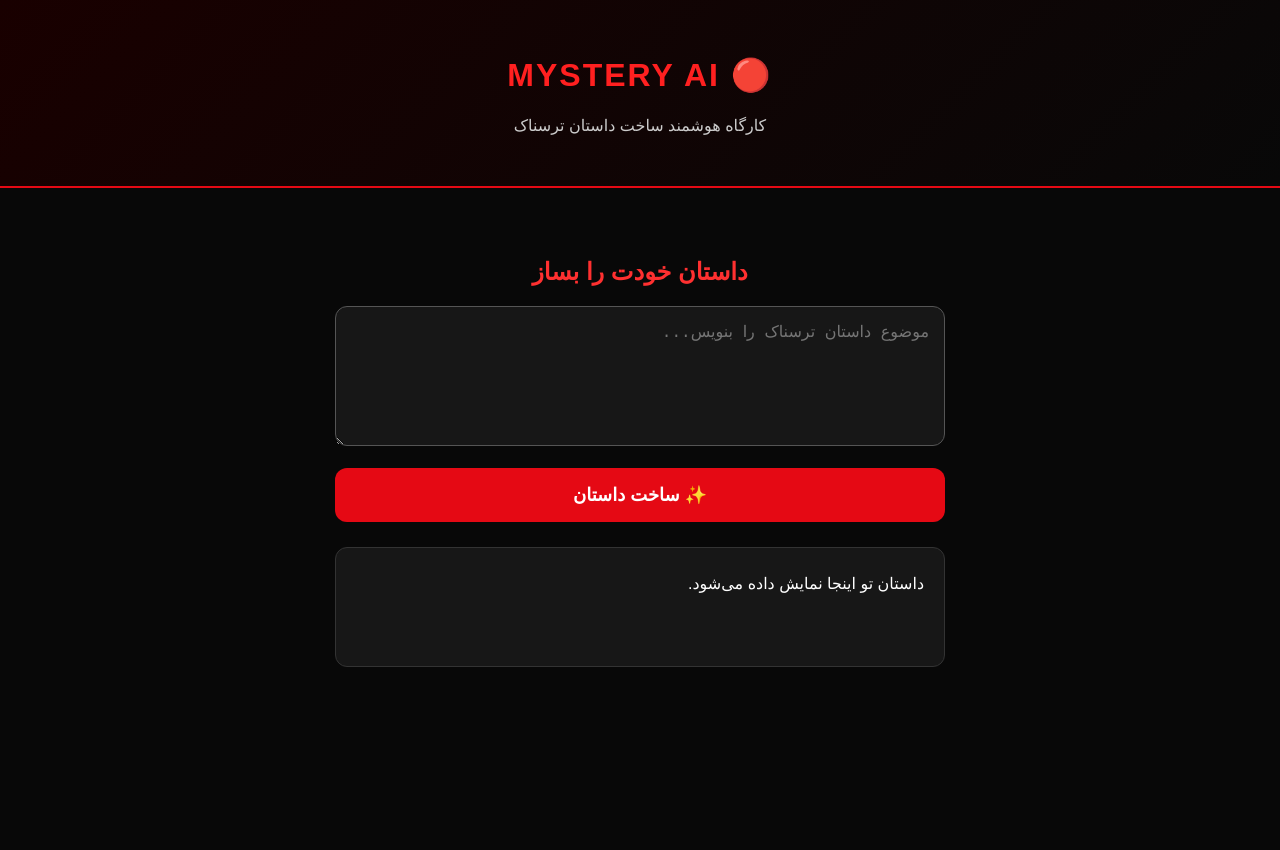
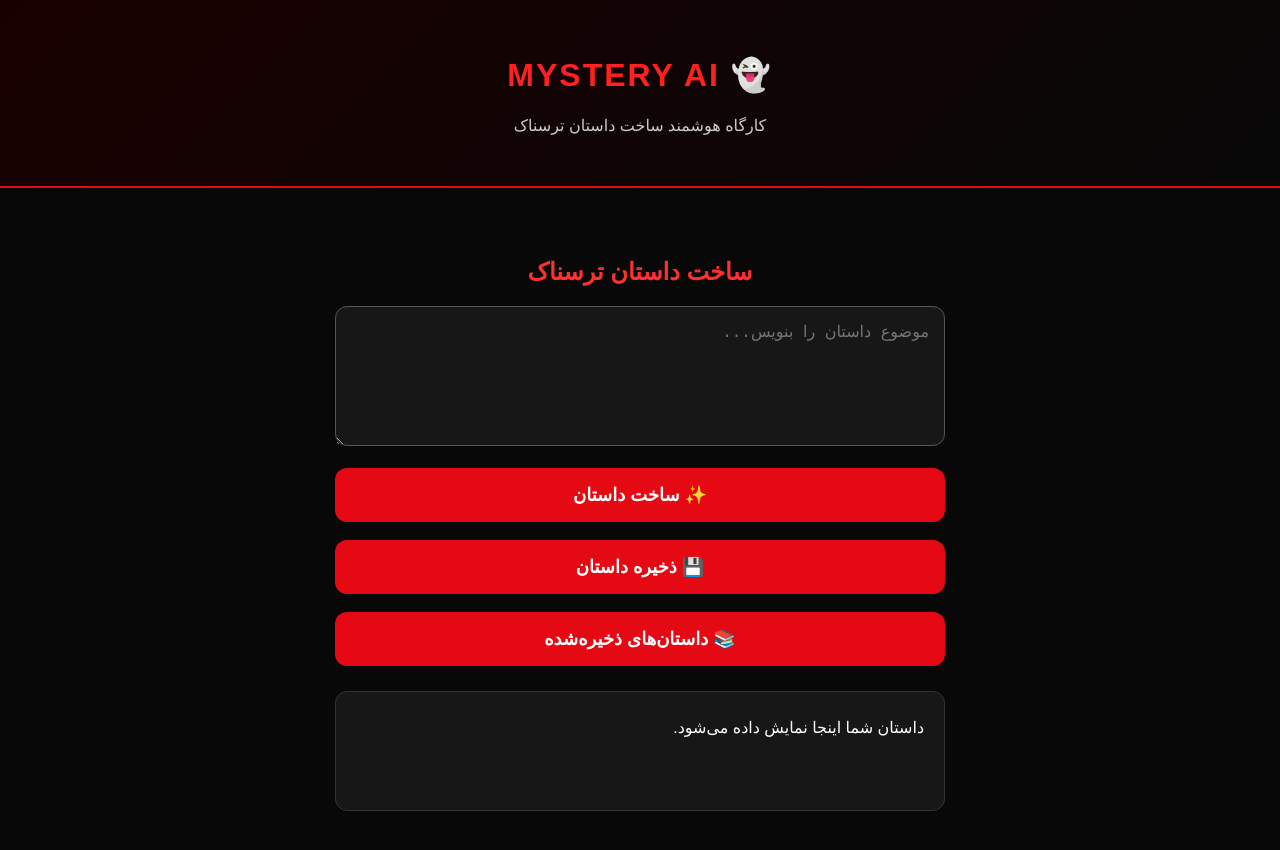
Before and after one commit to raminrahimi6060-ship-it/MysteryAI, a plain HTML site: page index.html in a window 1280 px wide. Before the commit the page ends 800 px from the top, so only its background shows below. Drawn offline with Linux system fonts and the light colour scheme.

Commit message:
Update index.html

```diff
--- a/index.html
+++ b/index.html
@@ -3,7 +3,7 @@
 <html lang="fa" dir="rtl">
 <head>
 <meta charset="UTF-8">
-<meta name="viewport" content="width=device-width, initial-scale=1.0">
+<meta name="viewport" content="width=device-width, initial-scale=1">
 <meta name="theme-color" content="#080808">
 <link rel="manifest" href="manifest.json">
 <link rel="stylesheet" href="style.css">
@@ -12,25 +12,31 @@
 <body>
 
 <header>
-<h1>🔴 MYSTERY AI</h1>
+<h1>👻 MYSTERY AI</h1>
 <p>کارگاه هوشمند ساخت داستان ترسناک</p>
 </header>
 
 <main>
-<h2>داستان خودت را بساز</h2>
+<h2>ساخت داستان ترسناک</h2>
 
-<textarea id="storyPrompt" placeholder="موضوع داستان ترسناک را بنویس..."></textarea>
+<textarea id="storyPrompt" placeholder="موضوع داستان را بنویس..."></textarea>
 
 <button id="createStory">✨ ساخت داستان</button>
 
-<div id="result">داستان تو اینجا نمایش داده می‌شود.</div>
+<button onclick="saveStory()">💾 ذخیره داستان</button>
+
+<button onclick="showStories()">📚 داستان‌های ذخیره‌شده</button>
+
+<div id="result">داستان شما اینجا نمایش داده می‌شود.</div>
 </main>
 
 <script src="script.js"></script>
+
 <script>
 if ("serviceWorker" in navigator) {
-  navigator.serviceWorker.register("./service-worker.js");
+ navigator.serviceWorker.register("./service-worker.js");
 }
 </script>
+
 </body>
 </html>
```
